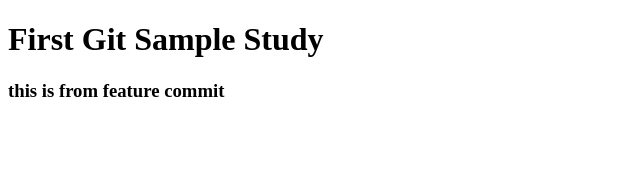
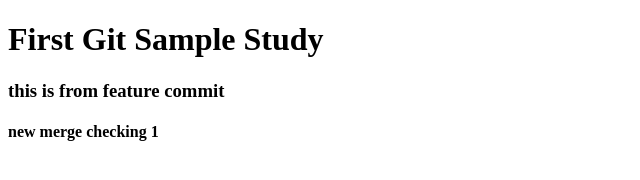
Before and after one commit to muneerek/gitStudy, a website: page index.html in a window 1280 px wide. Shown: the whole page, without its empty margins (0-640 px from the left). Drawn offline with Linux system fonts and the light colour scheme.

Commit message:
new commit

```diff
--- a/index.html
+++ b/index.html
@@ -9,5 +9,6 @@
 <body>
     <h1>First Git Sample Study</h1>
     <h3>this is from feature commit</h3>
+    <h4>new merge checking 1</h4>
 </body>
 </html>
```
